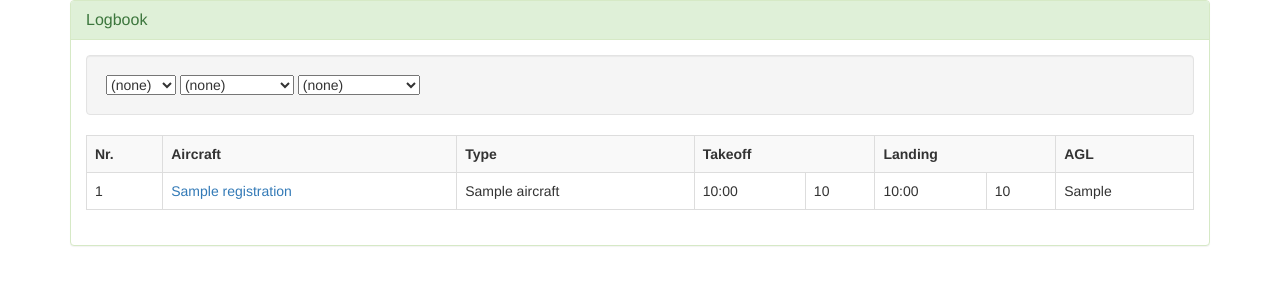
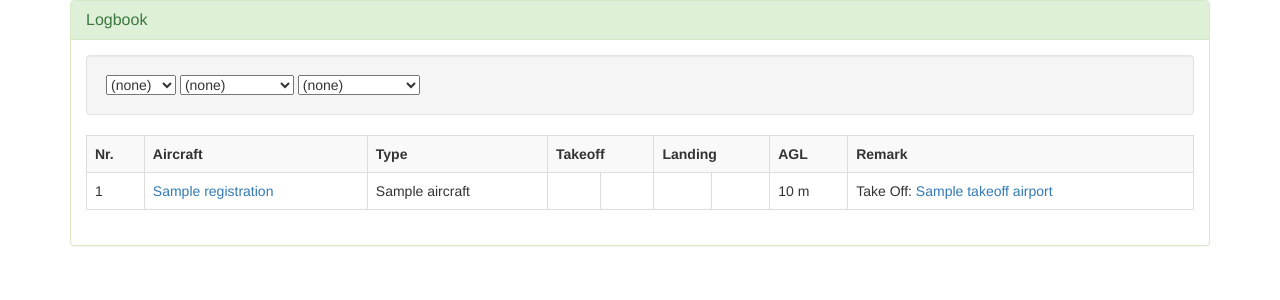
Before and after one commit to Meisterschueler/ogn-python, a Python web app: template ogn_python/templates/logbook.html in a window 1280 px wide. Shown: the top 300 px of the page. Run offline with Jinja, Linux system fonts and the light colour scheme; the template is opened without the code that fills it: most values are stand-ins (such as "Sample title", 1, 10 or a date in 2020); some libraries are stand-ins or nearby versions.

Commit message:
Put different takeoff / landing airport to "remarks"

```diff
--- a/ogn_python/model/airport.py
+++ b/ogn_python/model/airport.py
@@ -29,8 +29,8 @@ class Airport(db.Model):
             self.country_code,
             self.style,
             self.description,
-            self.location_wkt.latitude if self.location_wkt else None,
-            self.location_wkt.longitude if self.location_wkt else None,
+            self.location_wkt.latitude,
+            self.location_wkt.longitude,
             self.altitude,
             self.runway_direction,
             self.runway_length,
--- a/ogn_python/routes.py
+++ b/ogn_python/routes.py
@@ -156,11 +156,11 @@ def logbook():
 
     # Get Logbook
     filters = []
+    if sel_country and sel_airport:
+        filters.append(db.or_(Logbook.takeoff_airport_id == sel_airport, Logbook.landing_airport_id == sel_airport))
+
     if sel_date:
         filters.append(db.func.date(Logbook.reftime) == sel_date)
-
-    if sel_country and sel_airport:
-        filters.append(db.or_(Logbook.takeoff_airport_id == sel_airport, Logbook.landing_airport_id == sel_airport))
 
     if sel_device_id:
         filters.append(Logbook.device_id == sel_device_id)
--- a/ogn_python/templates/logbook.html
+++ b/ogn_python/templates/logbook.html
@@ -40,17 +40,23 @@
         <th colspan="2">Takeoff</th>
         <th colspan="2">Landing</th>
         <th>AGL</th>
+        <th>Remark</th>
 	</tr>
 	{% for entry in logbook %}
 	<tr>
 		<td>{{ loop.index }}</td>
         <td><a href="{{ url_for('device_detail', id=entry.device.id) }}">{% if entry.device.info is none %}{{ entry.device.address }}{% else %}{{ entry.device.info.registration }}{% endif %}</a></td>
-        <td>{% if entry.device.info is none %}(unknown){% else %}{{ entry.device.info.aircraft }}{% endif %}</td>
-        <td>{% if entry.takeoff_timestamp is not none %} {{ entry.takeoff_timestamp.strftime('%H:%M') }} {% endif %}</td>
-        <td>{% if entry.takeoff_track is not none %} {{ '%02d' | format(entry.takeoff_track/10) }} {% endif %}</td>
-        <td>{% if entry.landing_timestamp is not none %} {{ entry.landing_timestamp.strftime('%H:%M') }} {% endif %}</td>
-        <td>{% if entry.landing_track is not none %} {{ '%02d' | format(entry.landing_track/10) }} {% endif %}</td>
-        <td>{% if entry.max_altitude is not none %} {{ entry.max_altitude }} {% endif %}</td>
+        <td>{% if entry.device.info is none %}(?){% else %}{{ entry.device.info.aircraft }}{% endif %}</td>
+        <td>{% if entry.takeoff_timestamp is not none and entry.takeoff_airport.id|string() == sel_airport %} {{ entry.takeoff_timestamp.strftime('%H:%M') }} {% endif %}</td>
+        <td>{% if entry.takeoff_track is not none and entry.takeoff_airport.id|string() == sel_airport %} {{ '%02d' | format(entry.takeoff_track/10) }} {% endif %}</td>
+        <td>{% if entry.landing_timestamp is not none and entry.landing_airport.id|string() == sel_airport %} {{ entry.landing_timestamp.strftime('%H:%M') }} {% endif %}</td>
+        <td>{% if entry.landing_track is not none and entry.landing_airport.id|string() == sel_airport %} {{ '%02d' | format(entry.landing_track/10) }} {% endif %}</td>
+        <td>{% if entry.max_altitude is not none %}{{ entry.max_altitude - entry.takeoff_airport.altitude }} m{% endif %}</td>
+        <td>
+        	{% if entry.takeoff_airport is not none and entry.takeoff_airport.id|string() != sel_airport %}Take Off: <a href="{{ url_for('logbook', airport=entry.takeoff_airport.id) }}">{{ entry.takeoff_airport.name }}</a>
+	        {% elif entry.landing_airport is not none and entry.landing_airport.id|string() != sel_airport %}Landing: <a href="{{ url_for('logbook', airport=entry.landing_airport.id) }}">{{ entry.landing_airport.name }}</a>
+	        {% endif %}
+	    </td>
 	</tr>
 	{% endfor %}
 </table>
```
